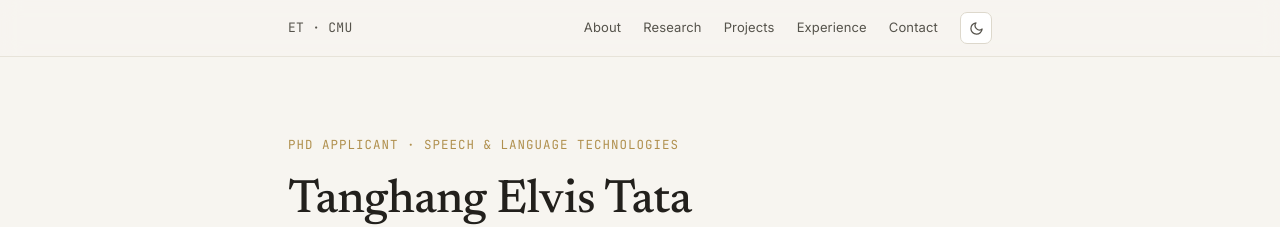
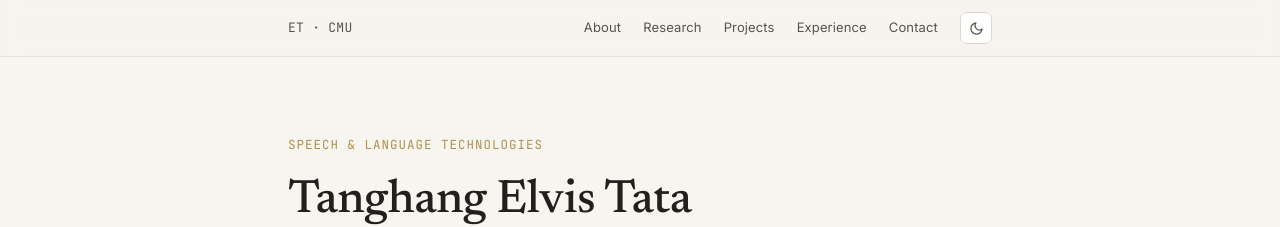
Before and after one commit to tanettech/tanettech.github.io, a plain HTML site: page index.html in a window 1280 px wide. Shown: the top 227 px of the page. Drawn offline with Linux system fonts and the light colour scheme.

```diff
--- a/index.html
+++ b/index.html
@@ -560,7 +560,7 @@
     <a id="top"></a>
     <header class="hero">
         <div class="wrap">
-            <div class="eyebrow">PhD Applicant · Speech &amp; Language Technologies</div>
+            <div class="eyebrow">Speech &amp; Language Technologies</div>
             <h1 class="name">Tanghang Elvis Tata</h1>
             <p class="subtitle">Building speech technology for low-resource African languages.</p>
             <p class="affil">M.S. in Electrical &amp; Computer Engineering, Carnegie Mellon University · Researcher,
```
